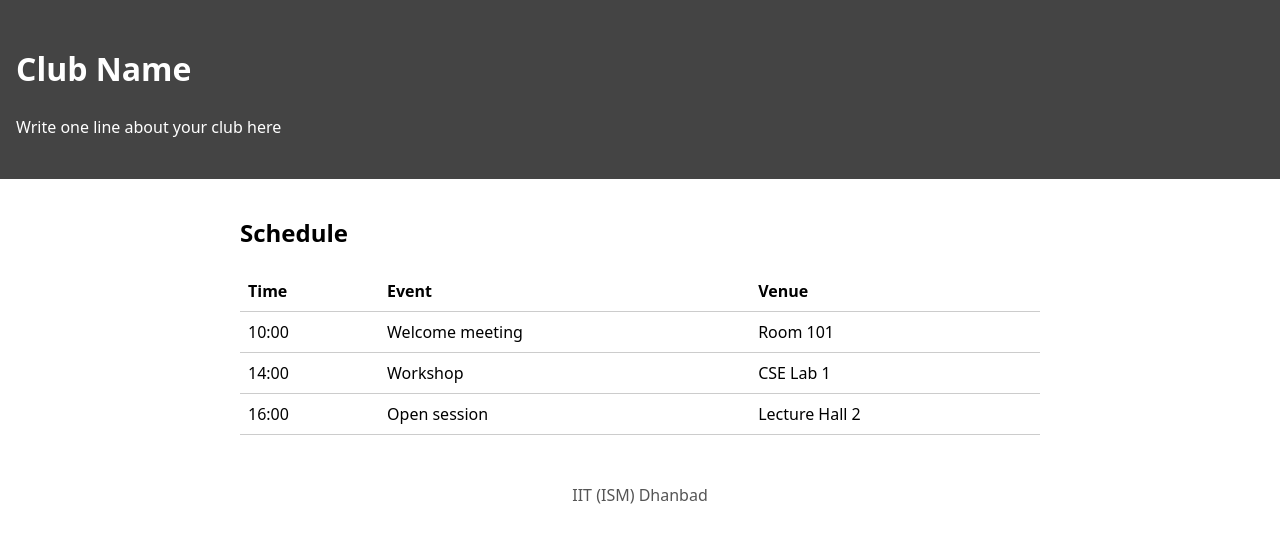
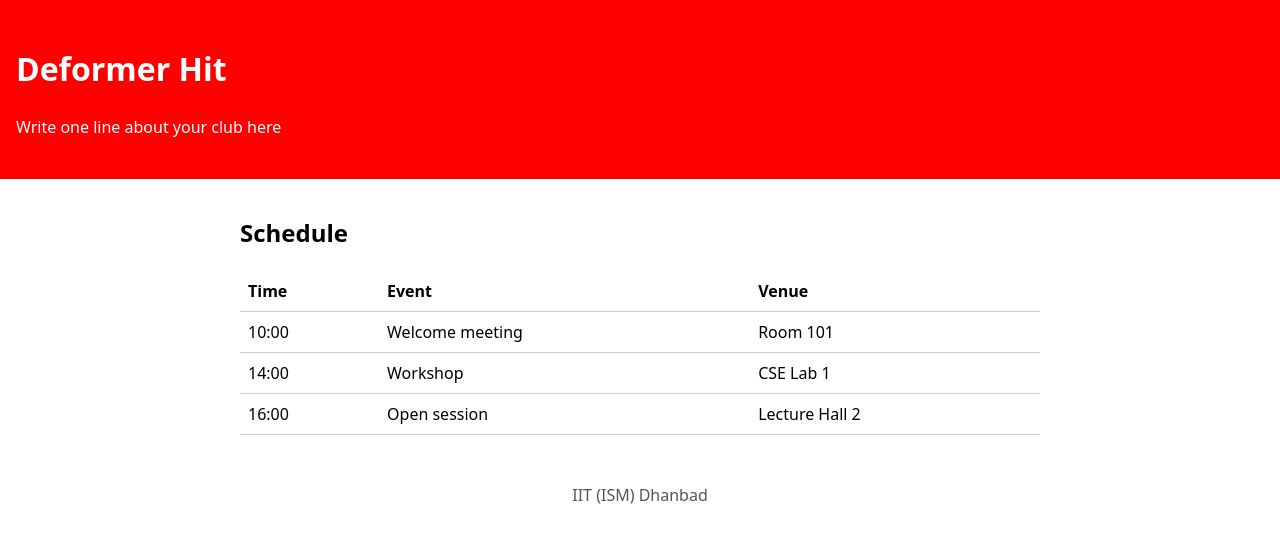
Before and after one commit to Aditya-Kumar2307/Club-page, a plain HTML site: page index.html in a window 1280 px wide. Drawn offline with Linux system fonts and the light colour scheme.

Commit message:
Add club name and colour

```diff
--- a/index.html
+++ b/index.html
@@ -3,12 +3,12 @@
 <head>
   <meta charset="UTF-8">
   <meta name="viewport" content="width=device-width, initial-scale=1">
-  <title>Club Name | IIT (ISM) Dhanbad</title>
+  <title>Deformer Hit | IIT (ISM) Dhanbad </title>
   <link rel="stylesheet" href="style.css">
 </head>
 <body>
   <header class="site-header">
-    <h1>Club Name</h1>
+    <h1>Deformer Hit</h1>
     <p class="tagline">Write one line about your club here</p>
   </header>
 
@@ -17,6 +17,7 @@
       <h2>Schedule</h2>
       <table>
         <thead>
+
           <tr><th scope="col">Time</th><th scope="col">Event</th><th scope="col">Venue</th></tr>
         </thead>
         <tbody>
--- a/style.css
+++ b/style.css
@@ -1,5 +1,5 @@
 body { margin: 0; font-family: system-ui, sans-serif; line-height: 1.5; }
-.site-header { background: #444444; color: white; padding: 1.5rem 1rem; }
+.site-header { background: red ; color: white; padding: 1.5rem 1rem; }
 main { max-width: 50rem; margin: 0 auto; padding: 1rem; }
 table { width: 100%; border-collapse: collapse; }
 th, td { text-align: left; padding: 0.5rem; border-bottom: 1px solid #ccc; }
```
